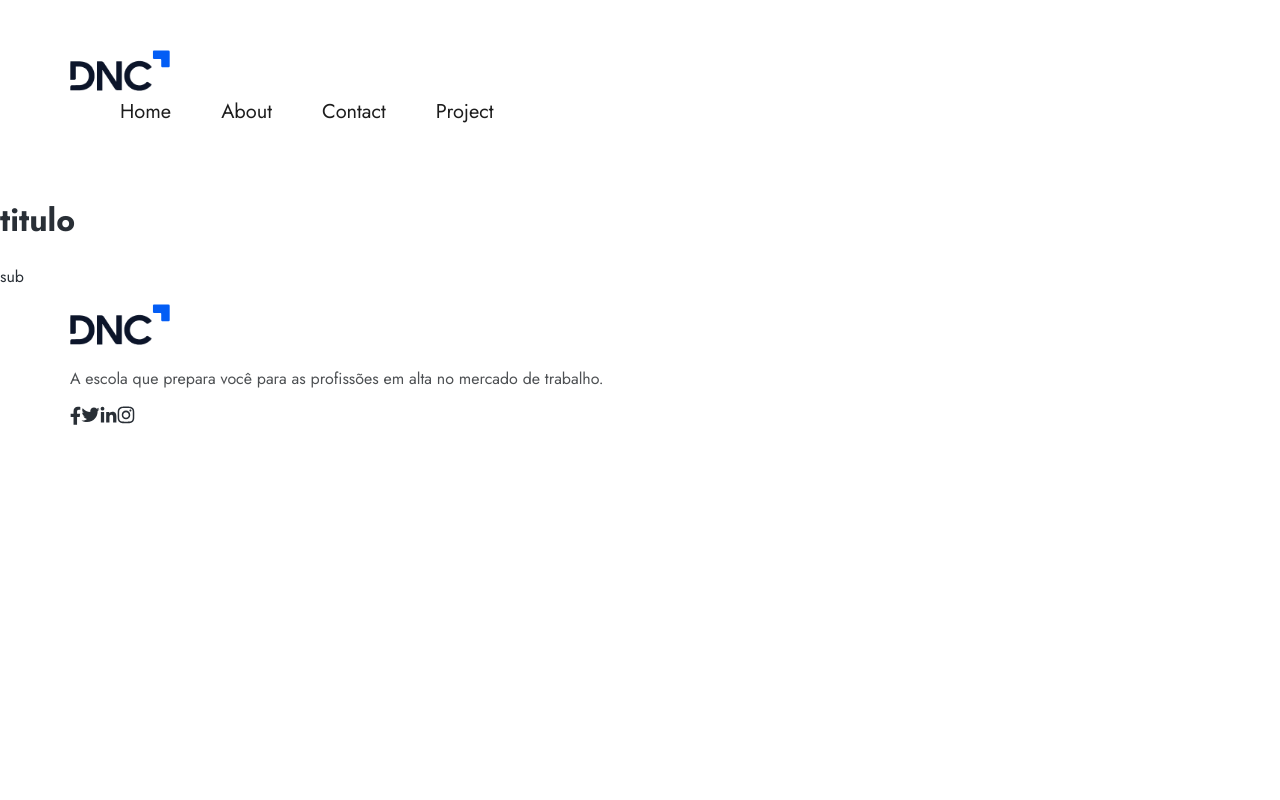
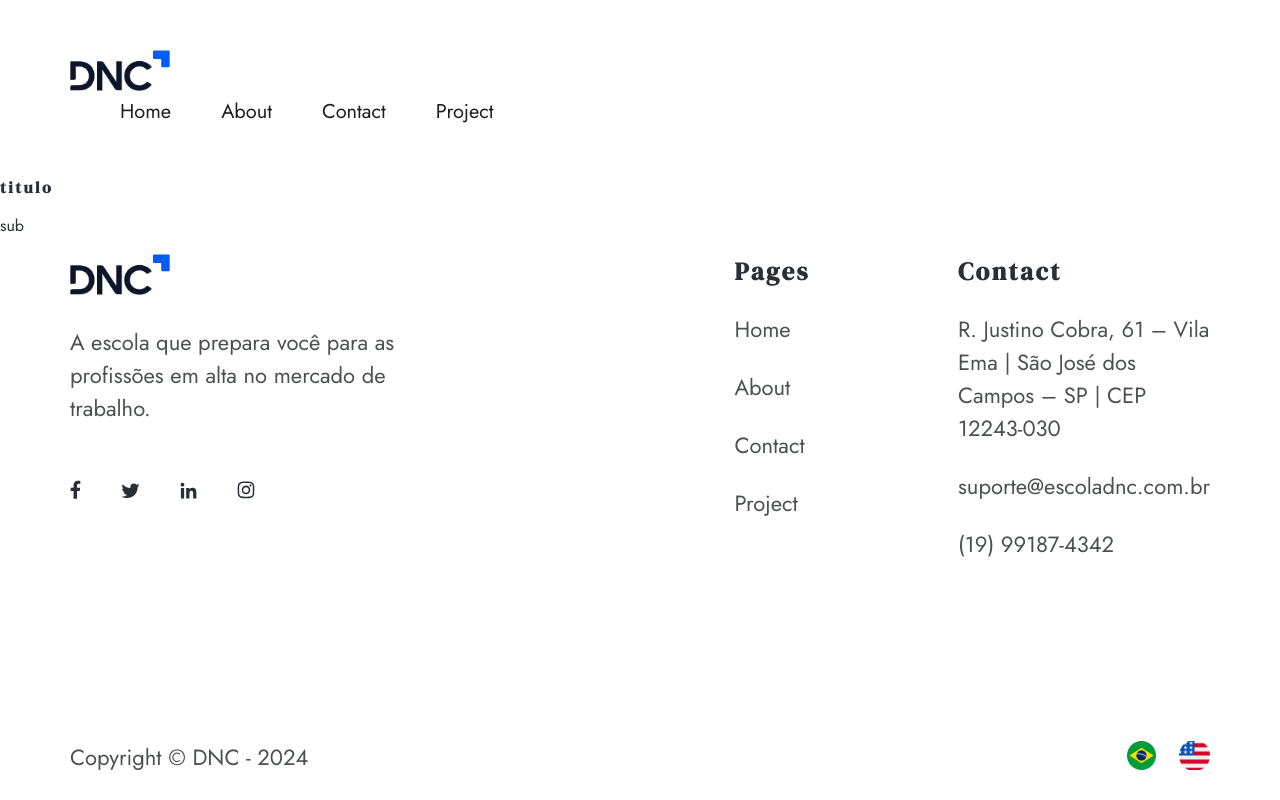
Before and after one commit to AlexandreCesar21/Site-Arquitetura-React, a React (Vite) app: page / in a window 1280 px wide. Built offline with nearby package versions, Linux system fonts and the light colour scheme.

Commit message:
finalizando o footer

```diff
--- a/src/App.jsx
+++ b/src/App.jsx
@@ -10,7 +10,6 @@
 import Header from "./components/Header/Header";
 
 function App() {
-
   return (
     <Router>
       <Routes>
--- a/src/components/footer/footer.css
+++ b/src/components/footer/footer.css
@@ -0,0 +1,64 @@
+.footer-logo-col {
+    max-width: 340px;
+    width: 100%;
+}
+
+.footer-col{
+    margin: 0 0 0 140px;
+    max-width: 260px;
+    width: 100%;
+}
+
+.footer-col ul {
+    margin: 0;
+    padding: 0;
+}
+
+.footer-col li {
+    margin: 0 0 25px 0;
+}
+
+footer h3, .footer-logo {
+    font-size: 25px;
+    margin: 0 0 25px 0;
+}
+
+footer a, footer p{
+    font-size: 22px;
+    margin: 0 0 25px 0;
+    line-height: 150%;
+}
+
+footer a {
+    color: #4D5053;
+    text-decoration: none;
+}
+
+footer a:hover {
+    color: #0c70f2;
+}
+
+footer .social-links a {
+    margin: 25px 40px 0 0;
+}
+
+.footer-copy {
+    margin: 155px 0 50px 0;
+}
+
+.footer-copy .langs-area {
+    column-gap: 23px;
+}
+
+@media (max-width: 768px){
+    .footer-col {
+        margin: 0 0 0 0;
+        max-width: 100%;
+        width: 100%;
+    }
+
+    .footer-logo-col {
+        max-width: 100%;
+        width: 100%;
+    }
+}
--- a/src/components/footer/footer.jsx
+++ b/src/components/footer/footer.jsx
@@ -17,7 +17,7 @@
             <div className="container">
                 <div className="alo-center d-flex jc-space-between">
                     <div className="footer-logo-col">
-                        <img src={logo}/>
+                        <img src={logo} className="footer-logo"/>
                         <p className="grey-1-color">A escola que prepara você para as profissões em alta no mercado de trabalho.</p>
                         <div className="d-flex social-links">
                             <a href="">
@@ -34,6 +34,30 @@
                             </a>
                         </div>
                     </div>
+                    <div className="d-flex">
+                        <div className="footer-col">
+                            <h3>Pages</h3>
+                            <ul >
+                                <li><Link to='/'>Home</Link></li>
+                                <li><Link to='/about'>About</Link></li>
+                                <li><Link to='/contact'>Contact</Link></li>
+                                <li><Link to='/project'>Project</Link></li>
+                            </ul>
+                        </div>
+                    <div className="footer-col">
+                        <h3>Contact</h3>
+                        <p className="grey-1-color">R. Justino Cobra, 61 – Vila Ema | São José dos Campos – SP | CEP 12243-030</p>
+                        <p className="grey-1-color">suporte@escoladnc.com.br</p>
+                        <p className="grey-1-color">(19) 99187-4342</p>
+                    </div>
+                </div>
+                </div>
+                <div className="d-flex jc-space-between footer-copy">
+                    <p className="grey-1-color">Copyright © DNC - 2024</p>
+                    <div className="langs-area d-flex">
+                        <img src={brasilLogo} alt="" height="29px"/>
+                        <img src={usaLogo} alt="" height="29px"/>
+                    </div>
                 </div>
             </div>
         </footer>
--- a/src/main.css
+++ b/src/main.css
@@ -44,6 +44,26 @@
 .grey-1-color {
   color: #4D5053;
 }
+
+/* TYPOGRAPHY */
+h1, h2, h3, h4, h5, h6{
+  font-family: "DM Serif Display", serif;
+  font-size: inherit;
+  padding: 0;
+  margin: 0;
+  letter-spacing: 2.5px;
+}
+
+p {
+  line-height: 150%;
+
+}
+
+.txt-center {
+  text-align: center;
+
+}
+
 
 /* GRID */
 .container {
```
